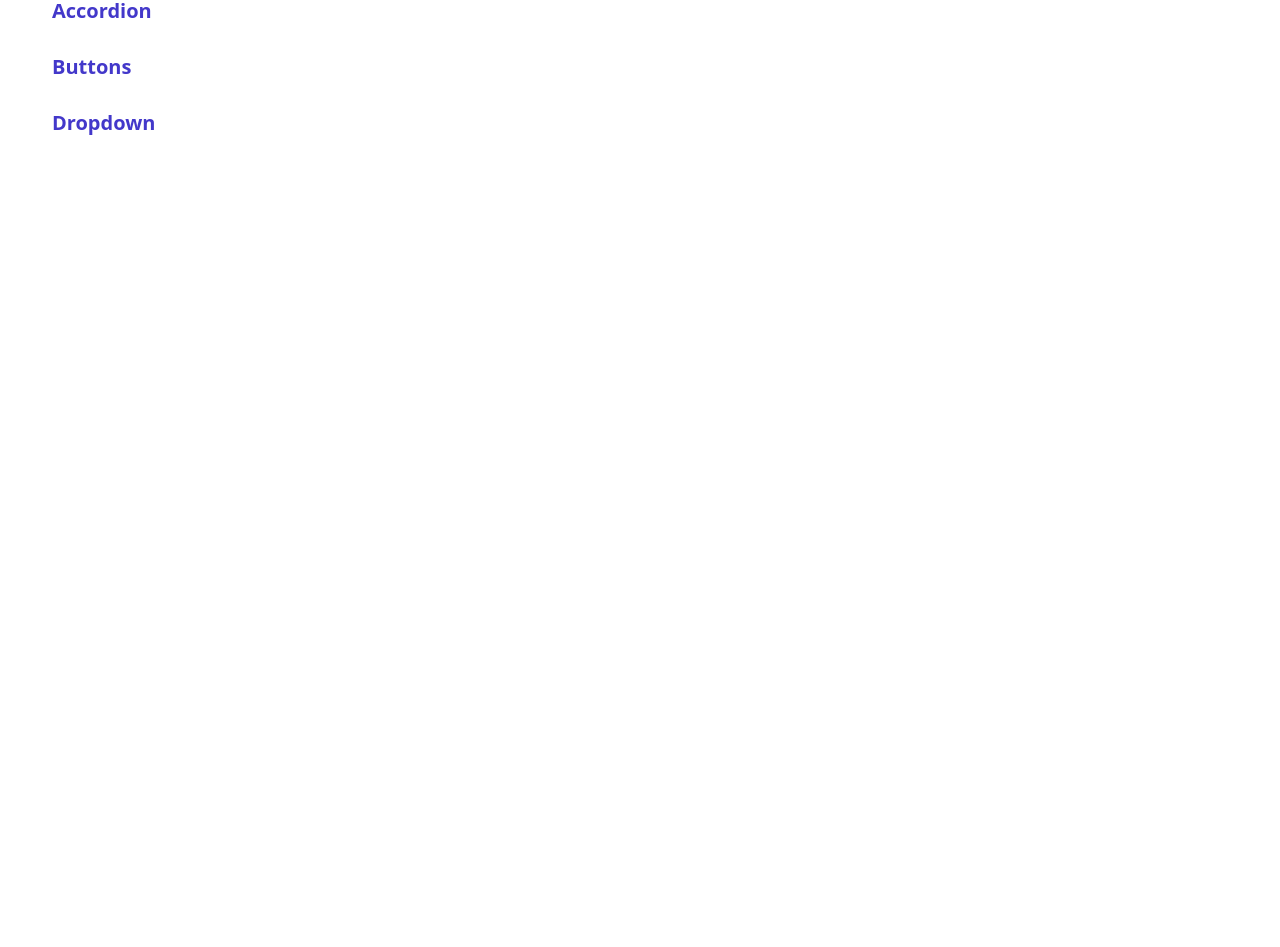
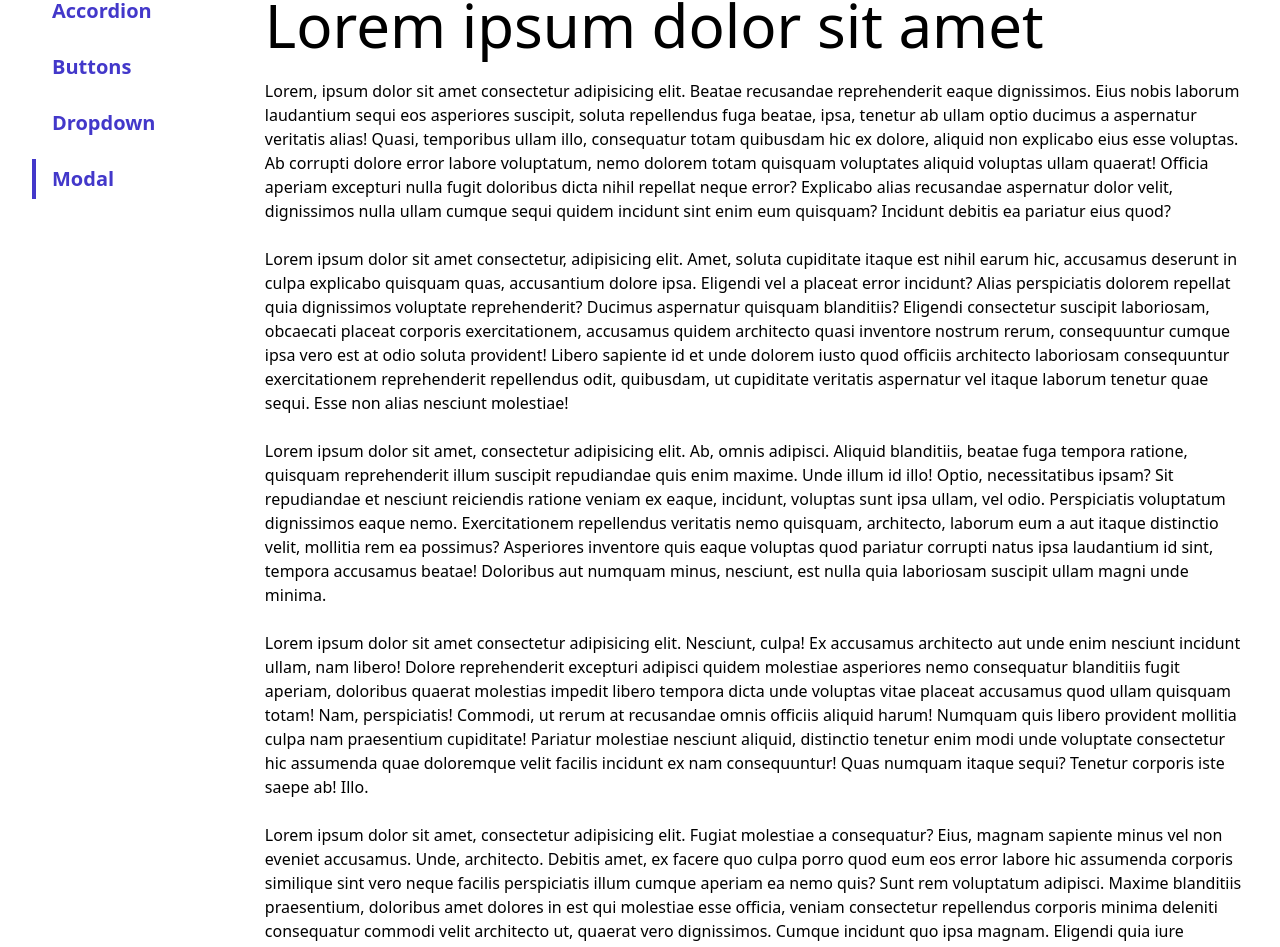
Before and after one commit to marichelle/component-library, a React (Create React App) app: page /modal in a window 1280 px wide. Shown: the part 49-996 px from the top of the page. Before the commit the page ends 800 px from the top, so only its background shows below. Built offline with nearby package versions, Linux system fonts and the light colour scheme.

Commit message:
Finalize modal component

```diff
--- a/public/index.html
+++ b/public/index.html
@@ -39,5 +39,6 @@
       To begin the development, run `npm start` or `yarn start`.
       To create a production bundle, use `npm run build` or `yarn build`.
     -->
+    <div class="modal-container"></div>
   </body>
 </html>
--- a/src/App.jsx
+++ b/src/App.jsx
@@ -3,6 +3,7 @@ import SideBar from './components/SideBar/SideBar'
 import AccordionPage from './pages/AccordionPage'
 import ButtonPage from './pages/ButtonPage'
 import DropdownPage from './pages/DropdownPage'
+import ModalPage from './pages/ModalPage'
 
 function App() {
   return (
@@ -22,6 +23,9 @@ function App() {
         <Route path="/dropdown">
           <DropdownPage />
         </Route>
+        <Route path="/modal">
+          <ModalPage />
+        </Route>
       </main>
     </div>
   )
--- /dev/null
+++ b/src/components/Modal/Modal.jsx
@@ -0,0 +1,24 @@
+import ReactDOM from 'react-dom'
+import { useEffect } from 'react'
+
+function Modal({ actionBar, children, onClose }) {
+  useEffect(() => {
+    document.body.classList.add('overflow-hidden')
+    return () => document.body.classList.remove('overflow-hidden')
+  }, [])
+
+  return ReactDOM.createPortal(
+    <div>
+      <div className="fixed inset-0 bg-gray-300 opacity-80" onClick={onClose} />
+      <div className="fixed inset-40 p-10 bg-white">
+        <div className="flex flex-col justify-between h-full">
+          {children}
+          <div className="flex justify-end">{actionBar}</div>
+        </div>
+      </div>
+    </div>,
+    document.querySelector('.modal-container')
+  )
+}
+
+export default Modal
--- a/src/components/SideBar/SideBar.jsx
+++ b/src/components/SideBar/SideBar.jsx
@@ -15,6 +15,10 @@ const navigation = [
   {
     name: 'Dropdown',
     path: '/dropdown',
+  },
+  {
+    name: 'Modal',
+    path: '/modal',
   },
 ]
 
--- /dev/null
+++ b/src/pages/ModalPage.jsx
@@ -0,0 +1,113 @@
+import { useState } from 'react'
+
+import Button from '../components/Button/Button'
+import Modal from '../components/Modal/Modal'
+
+function ModalPage() {
+  const [showModal, setShowModal] = useState(false)
+
+  const handleClick = () => setShowModal(true)
+  const handleClose = () => setShowModal(false)
+
+  const actionBar = (
+    <div>
+      <Button variation="primary" onClick={handleClose}>
+        I Accept
+      </Button>
+    </div>
+  )
+
+  return (
+    <div className="relative">
+      <div className="flex flex-col gap-6">
+        <h1 className="text-6xl">Lorem ipsum dolor sit amet</h1>
+        <p>
+          Lorem, ipsum dolor sit amet consectetur adipisicing elit. Beatae
+          recusandae reprehenderit eaque dignissimos. Eius nobis laborum
+          laudantium sequi eos asperiores suscipit, soluta repellendus fuga
+          beatae, ipsa, tenetur ab ullam optio ducimus a aspernatur veritatis
+          alias! Quasi, temporibus ullam illo, consequatur totam quibusdam hic
+          ex dolore, aliquid non explicabo eius esse voluptas. Ab corrupti
+          dolore error labore voluptatum, nemo dolorem totam quisquam voluptates
+          aliquid voluptas ullam quaerat! Officia aperiam excepturi nulla fugit
+          doloribus dicta nihil repellat neque error? Explicabo alias recusandae
+          aspernatur dolor velit, dignissimos nulla ullam cumque sequi quidem
+          incidunt sint enim eum quisquam? Incidunt debitis ea pariatur eius
+          quod?
+        </p>
+        <p>
+          Lorem ipsum dolor sit amet consectetur, adipisicing elit. Amet, soluta
+          cupiditate itaque est nihil earum hic, accusamus deserunt in culpa
+          explicabo quisquam quas, accusantium dolore ipsa. Eligendi vel a
+          placeat error incidunt? Alias perspiciatis dolorem repellat quia
+          dignissimos voluptate reprehenderit? Ducimus aspernatur quisquam
+          blanditiis? Eligendi consectetur suscipit laboriosam, obcaecati
+          placeat corporis exercitationem, accusamus quidem architecto quasi
+          inventore nostrum rerum, consequuntur cumque ipsa vero est at odio
+          soluta provident! Libero sapiente id et unde dolorem iusto quod
+          officiis architecto laboriosam consequuntur exercitationem
+          reprehenderit repellendus odit, quibusdam, ut cupiditate veritatis
+          aspernatur vel itaque laborum tenetur quae sequi. Esse non alias
+          nesciunt molestiae!
+        </p>
+        <p>
+          Lorem ipsum dolor sit amet, consectetur adipisicing elit. Ab, omnis
+          adipisci. Aliquid blanditiis, beatae fuga tempora ratione, quisquam
+          reprehenderit illum suscipit repudiandae quis enim maxime. Unde illum
+          id illo! Optio, necessitatibus ipsam? Sit repudiandae et nesciunt
+          reiciendis ratione veniam ex eaque, incidunt, voluptas sunt ipsa
+          ullam, vel odio. Perspiciatis voluptatum dignissimos eaque nemo.
+          Exercitationem repellendus veritatis nemo quisquam, architecto,
+          laborum eum a aut itaque distinctio velit, mollitia rem ea possimus?
+          Asperiores inventore quis eaque voluptas quod pariatur corrupti natus
+          ipsa laudantium id sint, tempora accusamus beatae! Doloribus aut
+          numquam minus, nesciunt, est nulla quia laboriosam suscipit ullam
+          magni unde minima.
+        </p>
+        <p>
+          Lorem ipsum dolor sit amet consectetur adipisicing elit. Nesciunt,
+          culpa! Ex accusamus architecto aut unde enim nesciunt incidunt ullam,
+          nam libero! Dolore reprehenderit excepturi adipisci quidem molestiae
+          asperiores nemo consequatur blanditiis fugit aperiam, doloribus
+          quaerat molestias impedit libero tempora dicta unde voluptas vitae
+          placeat accusamus quod ullam quisquam totam! Nam, perspiciatis!
+          Commodi, ut rerum at recusandae omnis officiis aliquid harum! Numquam
+          quis libero provident mollitia culpa nam praesentium cupiditate!
+          Pariatur molestiae nesciunt aliquid, distinctio tenetur enim modi unde
+          voluptate consectetur hic assumenda quae doloremque velit facilis
+          incidunt ex nam consequuntur! Quas numquam itaque sequi? Tenetur
+          corporis iste saepe ab! Illo.
+        </p>
+        <p>
+          Lorem ipsum dolor sit amet, consectetur adipisicing elit. Fugiat
+          molestiae a consequatur? Eius, magnam sapiente minus vel non eveniet
+          accusamus. Unde, architecto. Debitis amet, ex facere quo culpa porro
+          quod eum eos error labore hic assumenda corporis similique sint vero
+          neque facilis perspiciatis illum cumque aperiam ea nemo quis? Sunt rem
+          voluptatum adipisci. Maxime blanditiis praesentium, doloribus amet
+          dolores in est qui molestiae esse officia, veniam consectetur
+          repellendus corporis minima deleniti consequatur commodi velit
+          architecto ut, quaerat vero dignissimos. Cumque incidunt quo ipsa
+          magnam. Eligendi quia iure corrupti incidunt minus voluptates,
+          aspernatur iusto, eius magnam officiis, sunt optio totam fugiat.
+        </p>
+      </div>
+
+      <br />
+
+      <Button variation="primary" onClick={handleClick}>
+        Open Modal
+      </Button>
+
+      {showModal && (
+        <Modal actionBar={actionBar} onClose={handleClose}>
+          <h2 className="text-3xl">
+            Here is an important agreement for you to accept...
+          </h2>
+        </Modal>
+      )}
+    </div>
+  )
+}
+
+export default ModalPage
```
